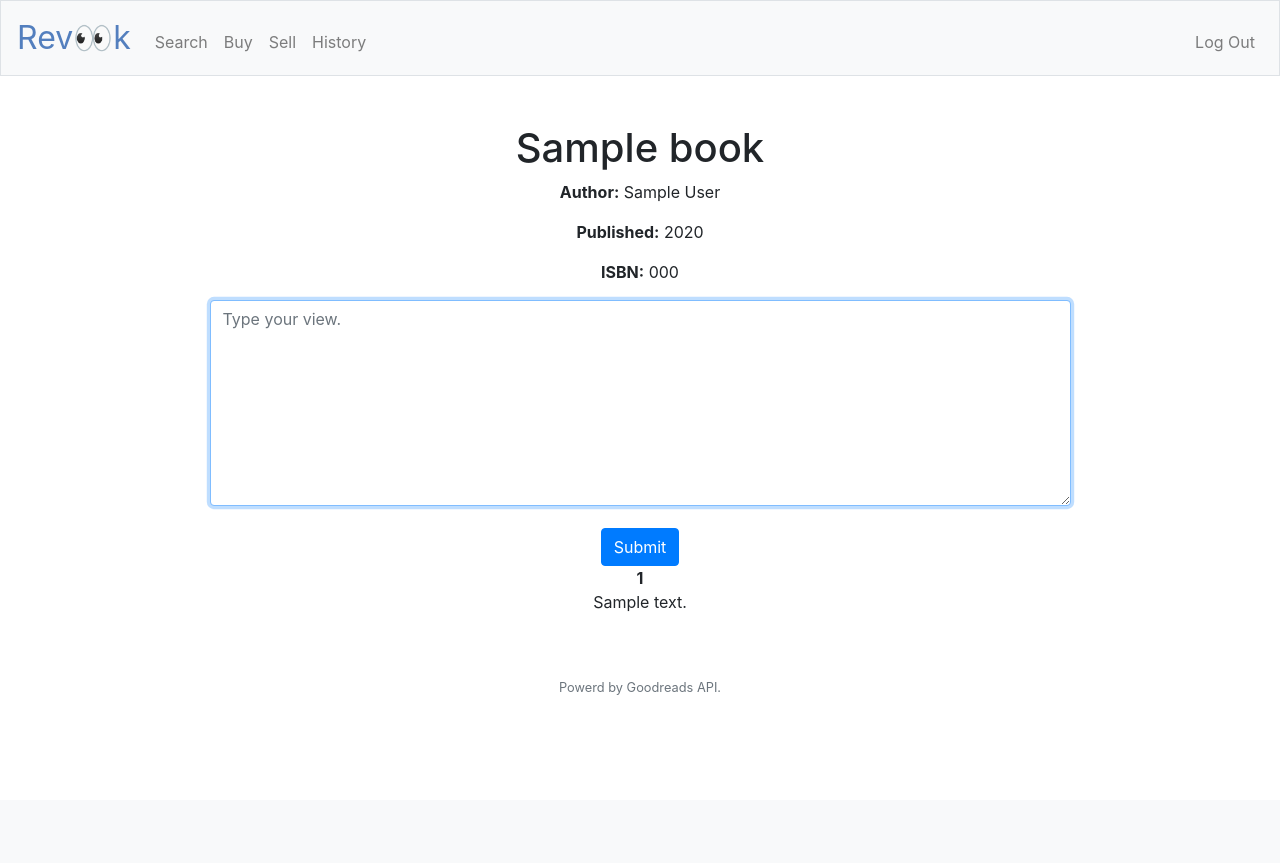
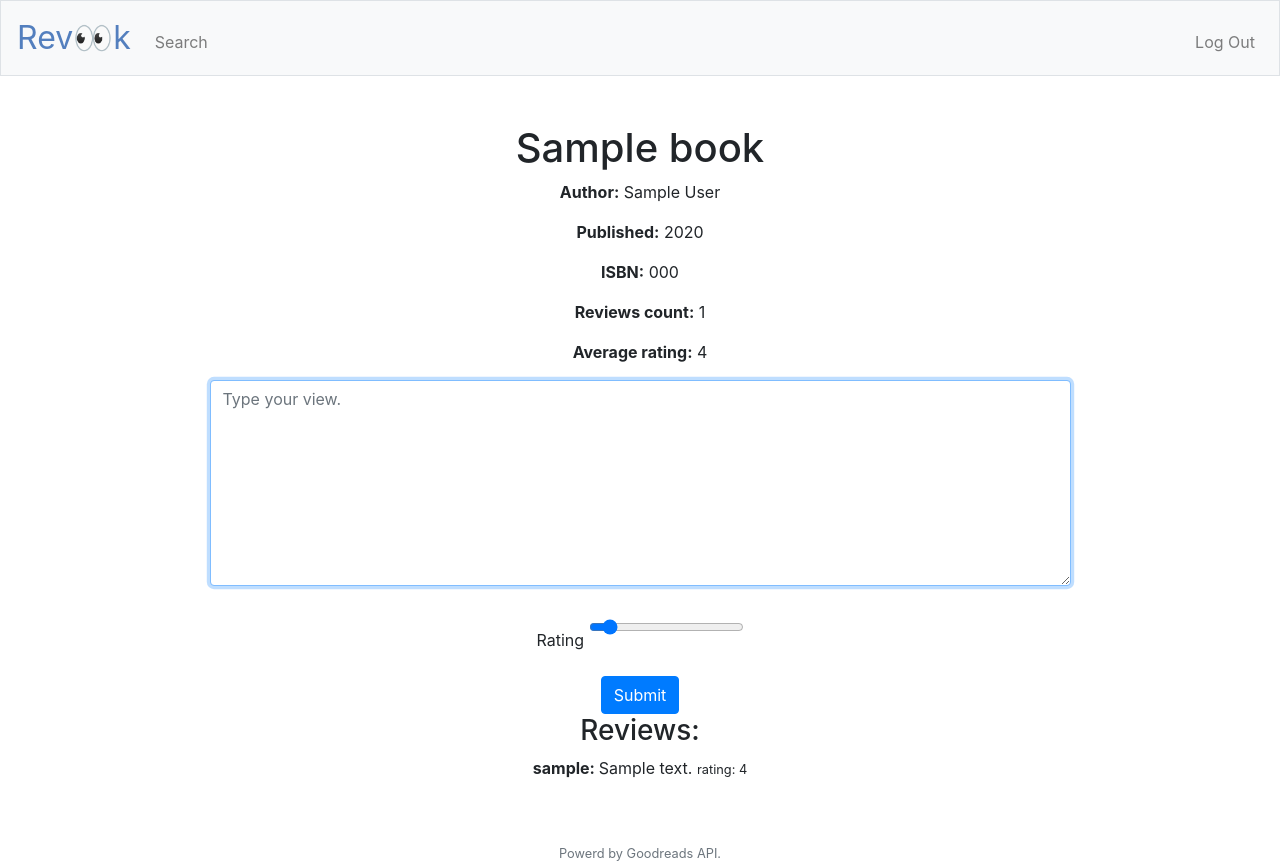
Before and after one commit to smrmodares/Flask-application-for-book-review, a Flask app: template templates/books.html in a window 1280 px wide. Before the commit the page ends 695 px from the top, so only its background shows below. Run offline with Flask 2, Linux system fonts and the light colour scheme; the visitor is signed in with stand-in values (Sample User, id 1); the template is opened without the code that fills it: most values are stand-ins (such as "Sample title", 1, 10 or a date in 2020); some libraries are stand-ins or nearby versions.

Commit message:
application.py finisheded

```diff
--- a/application.py
+++ b/application.py
@@ -1,8 +1,7 @@
 import os
 import requests
 
-res = requests.get("https://www.goodreads.com/book/review_counts.json", params={"key": "pNXqsEFLzAUImM9gNDJ0g", "isbns": "9781632168146"})
-print(res.json())
+
 
 from flask import Flask, flash, session, render_template, request, redirect, jsonify
 from flask_session import Session
@@ -152,26 +151,70 @@ def search():
 @app.route("/books/<int:book_id>", methods=["GET", "POST"])
 @login_required
 def books(book_id):
+    """Create a book page based on book_id"""
 
-    if not book_id:
-        return render_template("error.html", message="Invalid book!")
+    # if a review is submited deal with it
+    if request.method == "POST":
 
-    if request.method == "POST":
         if not request.form.get("review"):
             return render_template("error.html", message="Review missing!")
 
-        db.execute("INSERT INTO reviews (review, user_id, book_id) VALUES (:review, :user_id, :book_id)",
-                    {"review": request.form.get("review"), "user_id": session["user_id"], "book_id": book_id})
-        db.commit()
+        elif not request.form.get("rating"):
+            return render_template("error.html", message="Rating missing!")
 
+        # Check if user already has a review
+        review_check = db.execute("SELECT * FROM reviews WHERE user_id = :user_id",
+                                  {"user_id": session["user_id"]}).fetchone()
+        # If user has no review
+        if not review_check:
+            # Inser new review
+            db.execute("INSERT INTO reviews (review, user_id, book_id, rating) VALUES (:review, :user_id, :book_id, :rating)",
+                        {"review": request.form.get("review"), "user_id": session["user_id"], "book_id": book_id, "rating": request.form.get("rating")})
+            db.commit()
+            flash("your review added.")
+        else:
+            # Update the old one
+            db.execute("UPDATE reviews SET (review, rating) = (:review, :rating) WHERE user_id = :user_id",
+                        {"review": request.form.get("review"), "rating": int(request.form.get("rating")), "user_id": session["user_id"]})
+            db.commit()
+            flash("your review updated.")
+
+    # Get book info
     book = db.execute("SELECT * FROM books WHERE book_id = :book_id", {"book_id": book_id} ).fetchone()
     if not book:
         return render_template("error.html", message="Book doesn't exist in our database!")
 
+    # Get goodreads info
+    res = requests.get("https://www.goodreads.com/book/review_counts.json", params={"key": "pNXqsEFLzAUImM9gNDJ0g", "isbns": book.isbn}).json()
 
-    reviews = db.execute("SELECT * FROM reviews WHERE book_id = :book_id", {"book_id": book_id} ).fetchall()
-    # for review in reviews:
-    #     review.user_id =
+    goodread = {'reviews_count': res['books'][0]['reviews_count'], 'average_rating': res['books'][0]['average_rating']}
 
-    flash("your review added.")
-    return render_template("books.html", book=book, reviews=reviews)
+    # Get users reviews
+    reviews = db.execute("SELECT * FROM reviews JOIN users ON users.user_id = reviews.user_id WHERE book_id = :book_id",
+                         {"book_id": book_id} ).fetchall()
+
+    return render_template("books.html", book=book, reviews=reviews, goodread=goodread)
+
+@app.route("/api/<string:isbn>")
+def api(isbn):
+    """API to send back a json for a book based on its ISBN"""
+
+    #Query  database for book info
+    book = db.execute("SELECT * FROM books WHERE isbn = :isbn", {"isbn": isbn}).fetchone()
+
+    # Make a dictionary from book infos
+    result = {"title": book.title, "author": book.author, "year": book.year, "isbn": book.isbn}
+
+    # Query database for count of reviews on this book
+    review_count = db.execute("SELECT COUNT(*) FROM reviews WHERE book_id = :book_id", {"book_id": book.book_id}).fetchone()[0]
+
+    # Query database fro average rating for this book
+    average_score = db.execute("SELECT AVG(rating) FROM reviews WHERE book_id = :book_id", {"book_id": book.book_id}).fetchone()[0]
+
+    # Type error check
+    if average_score == None:
+        average_score = 0
+    result['average_score'] = int(average_score)
+    result['review_count'] = int(review_count)
+
+    return jsonify(result)
--- a/requirements.txt
+++ b/requirements.txt
@@ -2,3 +2,5 @@ Flask
 Flask-Session
 psycopg2
 SQLAlchemy
+werkzeug.security
+functools
--- a/templates/books.html
+++ b/templates/books.html
@@ -10,16 +10,24 @@
     <p><strong>Author:</strong> {{book.author}}</p>
     <p><strong>Published:</strong> {{book.year}}</p>
     <p><strong>ISBN:</strong> {{book.isbn}}</p>
+    <p><strong>Reviews count:</strong> {{goodread['reviews_count']}}</p>
+    <p><strong>Average rating:</strong> {{goodread['average_rating']}}</p>
 
     <form action="{{url_for('books', book_id=book.book_id)}}" method="post">
         <div class="form-group">
             <textarea autofocus class="form-control" placeholder="Type your view." name="review" rows="8" cols="80"></textarea>
         </div>
+        <div class="form-group">
+            <label for="rating">Rating</label>
+            <input type="range" class="form-control" name="rating" value="0" min="1" max="5">
+        </div>
+
         <button class="btn btn-primary" type="submit">Submit</button>
     </form>
-
+    {% if reviews %}
+        <h3>Reviews:</h3>
+    {% endif %}
     {% for review in reviews %}
-        <strong>{{review.user_id}}</strong>
-        <p>{{review.review}}</p>
+        <p><strong>{{review.username}}: </strong>{{review.review}} <small>rating: {{review.rating}}</small></p>
     {% endfor %}
 {% endblock %}
--- a/templates/index.html
+++ b/templates/index.html
@@ -5,4 +5,5 @@
 {% endblock %}
 
 {% block main %}
+    <h1>Welcom to revook</h1>
 {% endblock %}
--- a/templates/layout.html
+++ b/templates/layout.html
@@ -4,6 +4,9 @@
     <!-- meta datas -->
     <meta charset="utf-8">
     <meta name="viewport" content="width=device-width, initial-scale=1, shrink-to-fit=no"/>
+
+    <!-- title icon -->
+    <link rel="shortcut icon" href="{{ url_for('static', filename='books.png') }}">
 
     <!-- bootstrap -->
     <link rel="stylesheet" href="https://stackpath.bootstrapcdn.com/bootstrap/4.1.3/css/bootstrap.min.css" integrity="sha384-MCw98/SFnGE8fJT3GXwEOngsV7Zt27NXFoaoApmYm81iuXoPkFOJwJ8ERdknLPMO" crossorigin="anonymous">
@@ -15,8 +18,7 @@
     <!-- costomized style -->
     <link href="/static/styles.css" rel="stylesheet"/>
 
-    <!-- title icon -->
-    <link rel="shortcut icon" type="image/x-icon" href="static/books.png" />
+
     <title>{% block title%}{% endblock %}</title>
   </head>
   <body>
@@ -33,9 +35,6 @@
           {% if session.user_id %}
               <ul class="navbar-nav mr-auto mt-2">
                   <li class="nav-item"><a class="nav-link" href="/search">Search</a></li>
-                  <li class="nav-item"><a class="nav-link" href="/buy">Buy</a></li>
-                  <li class="nav-item"><a class="nav-link" href="/sell">Sell</a></li>
-                  <li class="nav-item"><a class="nav-link" href="/history">History</a></li>
               </ul>
               <ul class="navbar-nav ml-auto mt-2">
                   <li class="nav-item"><a class="nav-link" href="/logout">Log Out</a></li>
```
Also changed, not shown: 1 other file.
